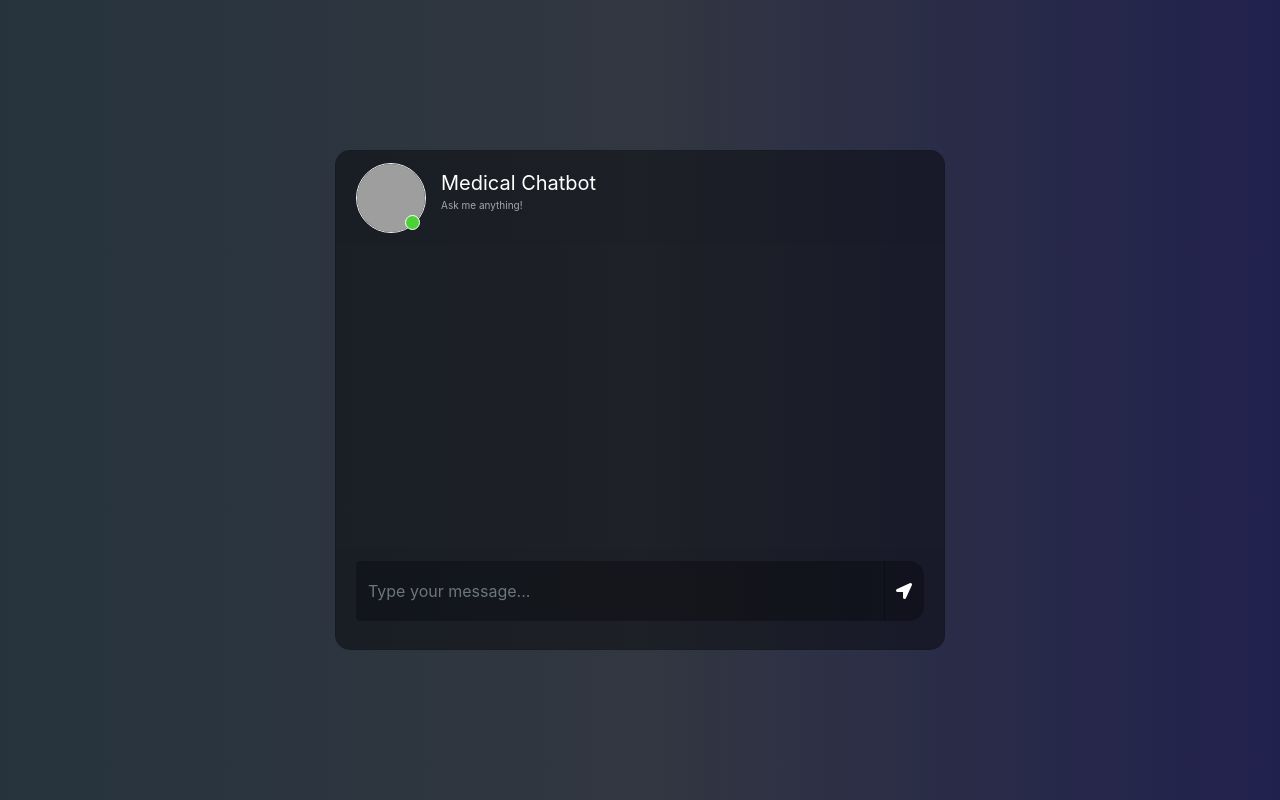
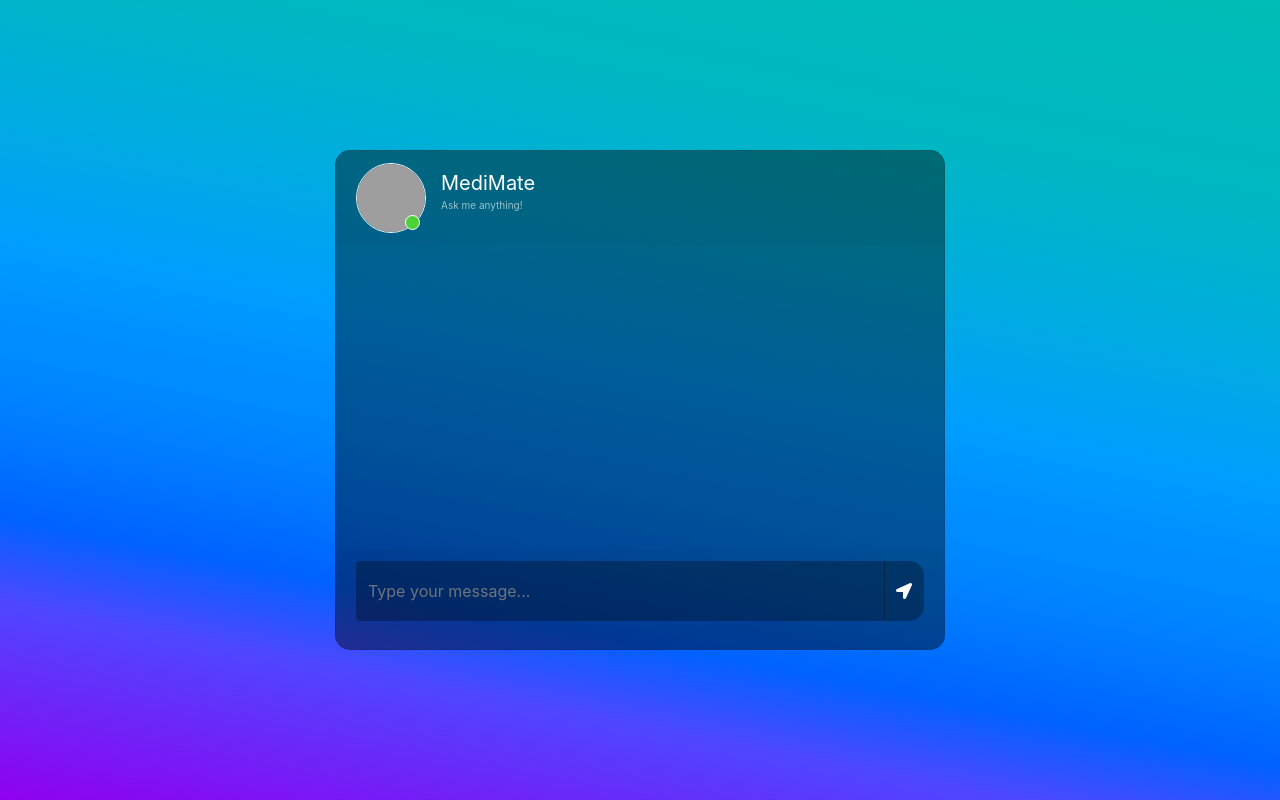
Before and after one commit to sidd-2003/MediMate-Medical-Chatbot, a Flask app: page / in a window 1280 px wide. Run offline with Flask 3, Linux system fonts and the light colour scheme; some libraries are stand-ins or nearby versions; grey boxes are pictures that could not be loaded.

Commit message:
Updated Code

```diff
--- a/static/style.css
+++ b/static/style.css
@@ -1,9 +1,21 @@
 body,html{
 	height: 100%;
 	margin: 0;
-	background: rgb(44, 47, 59);
-   background: -webkit-linear-gradient(to right, rgb(40, 59, 34), rgb(54, 60, 70), rgb(32, 32, 43));
-	background: linear-gradient(to right, rgb(38, 51, 61), rgb(50, 55, 65), rgb(33, 33, 78));
+	background: linear-gradient(
+		191deg,
+		hsl(178deg 100% 37%) 0%,
+		hsl(183deg 100% 38%) 19%,
+		hsl(189deg 100% 41%) 27%,
+		hsl(194deg 100% 44%) 34%,
+		hsl(199deg 100% 47%) 41%,
+		hsl(203deg 100% 50%) 47%,
+		hsl(206deg 100% 50%) 53%,
+		hsl(208deg 100% 50%) 59%,
+		hsl(212deg 100% 50%) 66%,
+		hsl(217deg 100% 50%) 73%,
+		hsl(242deg 100% 64%) 81%,
+		hsl(276deg 100% 47%) 100%
+	);
 }
 
 .chat{
@@ -28,7 +40,7 @@ body,html{
 	border-bottom: 0 !important;
 }
 .card-footer{
-border-radius: 0 0 15px 15px !important;
+	border-radius: 0 0 15px 15px !important;
 	border-top: 0 !important;
 }
 .container{
--- a/templates/chat.html
+++ b/templates/chat.html
@@ -22,11 +22,11 @@
 							<div class="d-flex bd-highlight">
 								<div class="img_cont">
 									<!-- <img src="https://i.ibb.co/fSNP7Rz/icons8-chatgpt-512.png" class="rounded-circle user_img"> -->
-									<img src="https://images.template.net/84477/free-medical-assistant-illustration-cpiz0.jpg" class="rounded-circle user_img">
+									<img src="https://i.imghippo.com/files/yp21o1726439887.jpg" class="rounded-circle user_img">
 									<span class="online_icon"></span>
 								</div>
 								<div class="user_info">
-									<span>Medical Chatbot</span>
+									<span>MediMate</span>
 									<p>Ask me anything!</p>
 								</div>
 							</div>
```
